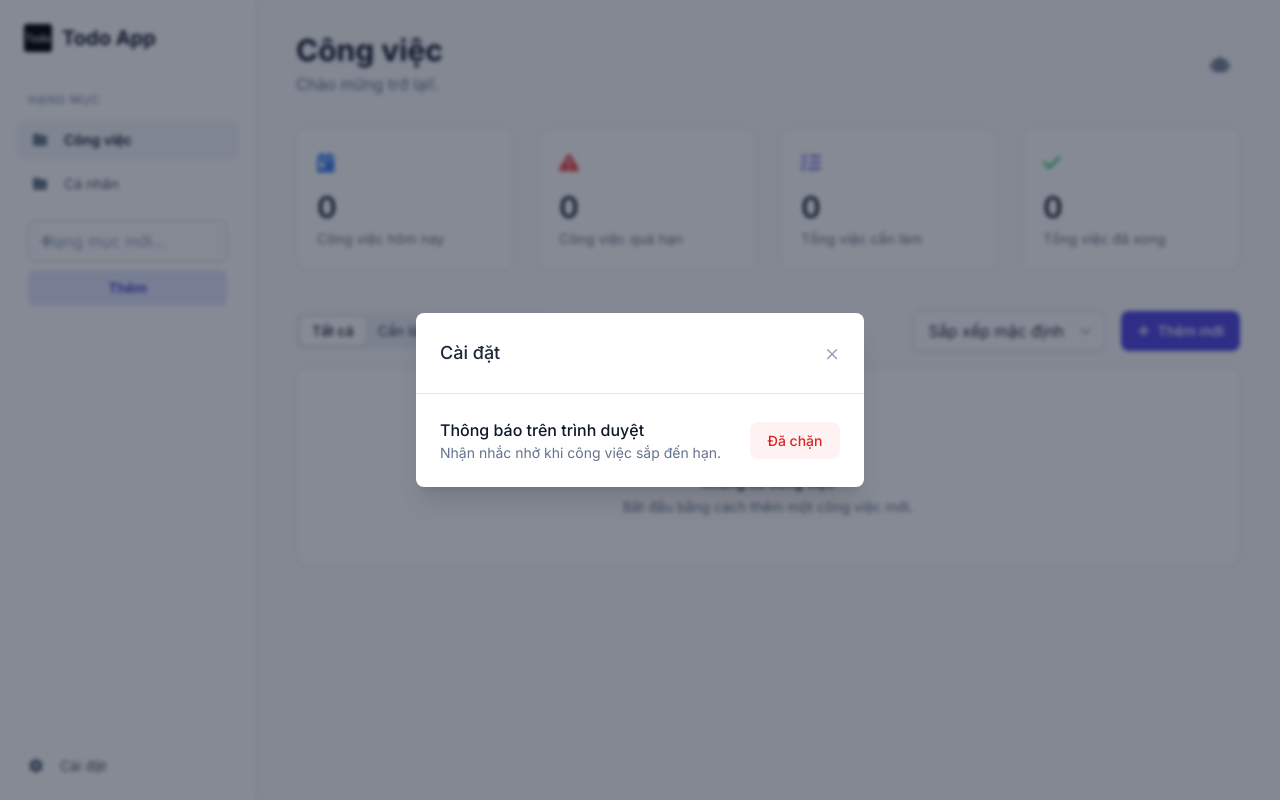
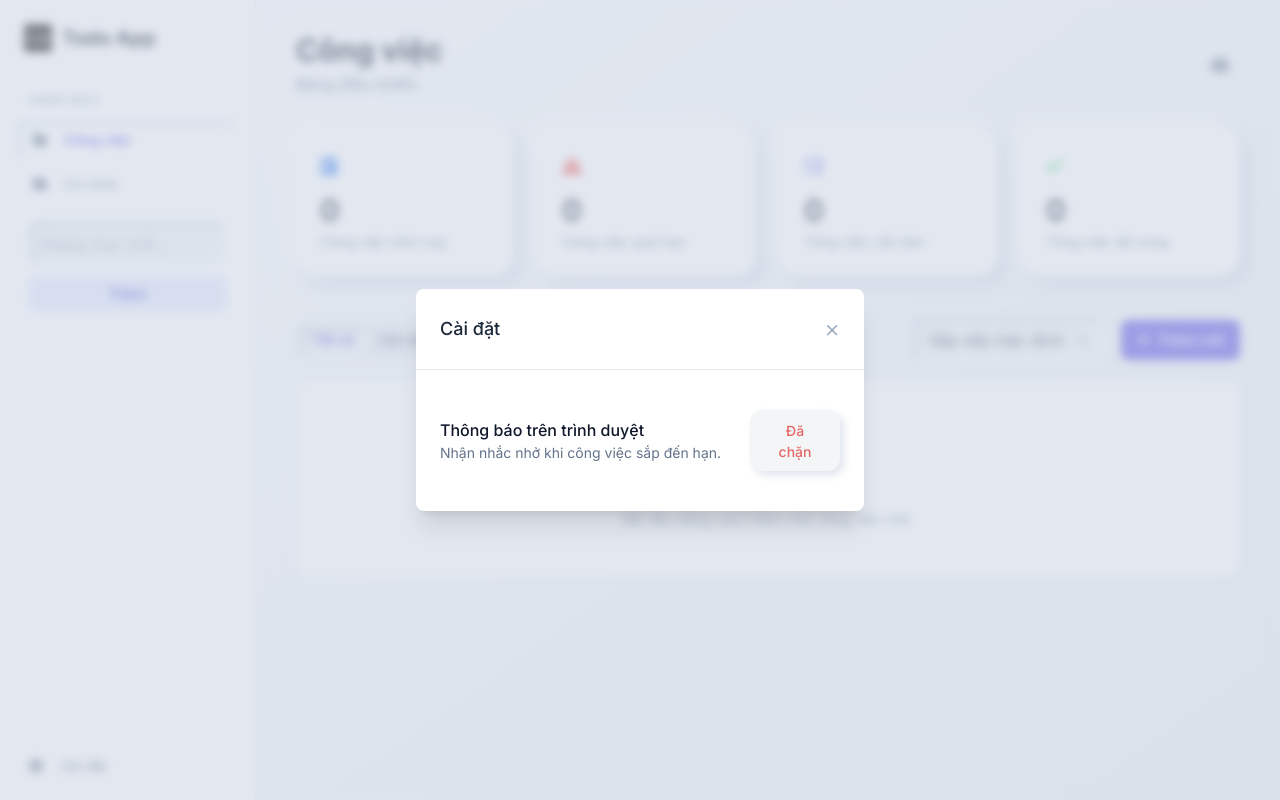
Before and after one commit to trchicuong/todo-app, a website built with Vite: page dashboard.html in a window 1280 px wide. Both pictures are taken after a click on the button "Cài đặt". Built offline with nearby package versions, Linux system fonts and the light colour scheme.

Commit message:
feat(UI): Change UI dashboard to Neumorphism soft UI

```diff
--- a/dashboard.html
+++ b/dashboard.html
@@ -68,8 +68,8 @@
                         <div class="min-w-0">
                             <h1 id="main-title" class="text-2xl md:text-3xl font-bold text-slate-900 truncate">Công việc
                             </h1>
-                            <p id="greeting-subtitle" class="text-slate-500 mt-1 text-sm md:text-base truncate">Chào
-                                mừng trở lại!.</p>
+                            <p id="greeting-subtitle" class="text-slate-500 mt-1 text-sm md:text-base truncate">Bảng
+                                điều khiển.</p>
                         </div>
                     </div>
                     <div class="flex items-center space-x-1 flex-shrink-0 ml-4">
@@ -81,22 +81,22 @@
                 </header>
 
                 <div class="grid grid-cols-1 sm:grid-cols-2 lg:grid-cols-4 gap-6 mt-8">
-                    <div class="bg-white p-5 rounded-xl border border-slate-200">
+                    <div class="neumorphism-stats-card bg-white p-5 rounded-xl border border-slate-200">
                         <i class="fa-solid fa-calendar-day text-blue-500 text-xl mb-3"></i>
                         <p id="stats-today" class="text-3xl font-semibold">0</p>
                         <p class="text-sm text-slate-500 mt-1">Công việc hôm nay</p>
                     </div>
-                    <div class="bg-white p-5 rounded-xl border border-slate-200">
+                    <div class="neumorphism-stats-card bg-white p-5 rounded-xl border border-slate-200">
                         <i class="fa-solid fa-exclamation-triangle text-red-500 text-xl mb-3"></i>
                         <p id="stats-overdue" class="text-3xl font-semibold">0</p>
                         <p class="text-sm text-slate-500 mt-1">Công việc quá hạn</p>
                     </div>
-                    <div class="bg-white p-5 rounded-xl border border-slate-200">
+                    <div class="neumorphism-stats-card bg-white p-5 rounded-xl border border-slate-200">
                         <i class="fa-solid fa-list-check text-indigo-500 text-xl mb-3"></i>
                         <p id="stats-pending" class="text-3xl font-semibold">0</p>
                         <p class="text-sm text-slate-500 mt-1">Tổng việc cần làm</p>
                     </div>
-                    <div class="bg-white p-5 rounded-xl border border-slate-200">
+                    <div class="neumorphism-stats-card bg-white p-5 rounded-xl border border-slate-200">
                         <i class="fa-solid fa-check text-green-500 text-xl mb-3"></i>
                         <p id="stats-completed" class="text-3xl font-semibold">0</p>
                         <p class="text-sm text-slate-500 mt-1">Tổng việc đã xong</p>
--- a/src/css/style.css
+++ b/src/css/style.css
@@ -1,15 +1,15 @@
 body {
     font-family: 'Inter', sans-serif;
-    background-color: #f8fafc;
-    /* Lighter background */
+    background: linear-gradient(145deg, #fdfdff, #e8edf2);
+    color: #5a677b;
     -webkit-font-smoothing: antialiased;
     -moz-osx-font-smoothing: grayscale;
+    min-height: 100vh;
 }
 
-/* Scrollbar */
 ::-webkit-scrollbar {
-    width: 5px;
-    height: 5px;
+    width: 6px;
+    height: 6px;
 }
 
 ::-webkit-scrollbar-track {
@@ -17,57 +17,62 @@ body {
 }
 
 ::-webkit-scrollbar-thumb {
-    background: #e2e8f0;
+    background: #d1d9e6;
     border-radius: 10px;
 }
 
 ::-webkit-scrollbar-thumb:hover {
-    background: #cbd5e1;
+    background: #b9c3d1;
 }
 
-/* Sidebar open state */
 #sidebar.open {
     transform: translateX(0);
 }
 
-/* Category Styles */
-.category-item.active {
-    background-color: #f1f5f9;
-    color: #0f172a;
-    font-weight: 600;
-}
-
 .category-item {
-    transition: background-color 0.2s ease-in-out;
+    transition: all 0.25s ease-in-out;
+    border-radius: 10px;
+    color: #64748b;
 }
 
 .category-item:hover {
-    background-color: #f8fafc;
+    background-color: transparent;
+    transform: translateY(-2px);
+    color: #4f46e5;
+}
+
+.category-item.active {
+    background-color: transparent;
+    color: #4f46e5;
+    font-weight: 600;
+    box-shadow: inset 3px 3px 7px #d1d9e6,
+        inset -3px -3px 7px #ffffff;
 }
 
 .category-item .task-count {
     font-size: 0.75rem;
-    background-color: #e2e8f0;
+    background-color: #eef2f5;
     color: #475569;
-    padding: 2px 6px;
-    border-radius: 9999px;
+    padding: 2px 8px;
+    border-radius: 12px;
     font-weight: 500;
+    box-shadow: 2px 2px 4px #d1d9e6,
+        -2px -2px 4px #ffffff;
 }
 
 .category-item.active .task-count {
     background-color: #4f46e5;
     color: white;
+    box-shadow: none;
 }
 
-
-/* Task Item Styles */
 .task-item {
     position: relative;
-    transition: background-color 0.2s ease;
+    transition: all 0.25s ease;
 }
 
 .task-item:hover {
-    background-color: #f8fafc;
+    background-color: #eef2f5;
 }
 
 .task-item:hover .task-actions {
@@ -81,108 +86,106 @@ body {
 }
 
 .task-item.completed {
-    opacity: 0.6;
+    opacity: 0.7;
+    box-shadow: inset 4px 4px 8px #d1d9e6,
+        inset -4px -4px 8px #ffffff;
+    border-radius: 0px;
 }
 
-.task-item.completed label {
-    text-decoration: line-through;
-}
-
+.task-item.completed label,
 .task-item.completed .due-date-text {
     text-decoration: line-through;
+    color: #94a3b8;
 }
 
 .task-item.dragging {
-    opacity: 0.5;
-    background: #f0f4ff;
-    box-shadow: 0 10px 15px -3px rgb(0 0 0 / 0.1), 0 4px 6px -4px rgb(0 0 0 / 0.1);
+    opacity: 0.8;
+    background: #eef2f5;
+    box-shadow: 10px 10px 20px #d1d9e6,
+        -10px -10px 20px #ffffff;
 }
 
 .task-item.editing {
-    background-color: #f0f4ff;
+    background-color: #eef2f5;
+    box-shadow: inset 6px 6px 12px #d1d9e6,
+        inset -6px -6px 12px #ffffff;
 }
 
-/* Priority Bar */
+.priority-low,
+.priority-medium,
+.priority-high {
+    box-shadow: inset 1px 1px 2px rgba(0, 0, 0, 0.15);
+}
+
 .priority-low {
     background-color: #22c55e;
 }
 
-/* green */
 .priority-medium {
     background-color: #f59e0b;
 }
 
-/* amber */
 .priority-high {
     background-color: #ef4444;
 }
 
-/* red */
-
-
-/* Filter Buttons */
 .filter-btn {
     color: #475569;
-    transition: background-color 0.2s ease, color 0.2s ease;
+    transition: all 0.25s ease;
+    border-radius: 10px;
+    white-space: nowrap;
+}
+
+.filter-btn:hover {
+    color: #0f172a;
+    transform: translateY(-1px);
 }
 
 .filter-btn.active {
-    background-color: #ffffff;
-    color: #0f172a;
-    box-shadow: 0 1px 3px 0 rgb(0 0 0 / 0.1), 0 1px 2px -1px rgb(0 0 0 / 0.1);
+    background-color: #eef2f5;
+    color: #4f46e5;
+    font-weight: 600;
+    box-shadow: inset 4px 4px 8px #d1d9e6,
+        inset -4px -4px 8px #ffffff;
 }
 
-/* Form Styles */
 .form-input,
 .form-select {
     -webkit-appearance: none;
-    /* Reset iOS default styles */
     appearance: none;
-    /* Standard property */
     display: block;
     width: 100%;
-    border-radius: 0.5rem;
-    /* more rounded */
-    border: 1px solid #cbd5e1;
-    background-color: #fdfdff;
-    padding: 0.625rem 0.875rem;
-    box-shadow: 0 1px 2px 0 rgb(0 0 0 / 0.05);
+    border-radius: 0.75rem;
+    border: 1px solid #eef2f5;
+    background-color: #eef2f5;
+    box-shadow: inset 4px 4px 8px #d1d9e6,
+        inset -4px -4px 8px #ffffff;
     transition: all 150ms ease-in-out;
     font-size: 16px;
-    /* Prevent iOS auto-zoom on focus */
     line-height: 1.25rem;
-    height: 42px;
-    /* Consistent height */
+    height: 48px;
+    color: #334155;
 }
 
-/* Ensure placeholder is visible and consistent */
+.form-input {
+    padding: 0.75rem 1rem;
+}
+
+.form-select {
+    padding: 0.75rem 2.5rem 0.75rem 1rem;
+}
+
 .form-input::placeholder {
     color: #94a3b8;
     opacity: 1;
 }
 
-.form-input::-webkit-input-placeholder {
-    color: #94a3b8;
-}
-
-.form-input:-ms-input-placeholder {
-    color: #94a3b8;
-}
-
 .form-input:focus,
 .form-select:focus {
-    outline: 2px solid transparent;
-    outline-offset: 2px;
-    border-color: #4f46e5;
-    box-shadow: 0 0 0 2px #c7d2fe;
-}
-
-.form-select {
-    -webkit-appearance: none;
-    -moz-appearance: none;
-    appearance: none;
-    padding-right: 2.5rem;
-    /* Space for the arrow */
+    outline: none;
+    box-shadow: inset 3px 3px 6px #d1d9e6,
+        inset -3px -3px 6px #ffffff,
+        0 0 0 2px #c7d2fe;
 }
 
 .select-wrapper {
@@ -191,27 +194,27 @@ body {
 
 .select-wrapper::after {
     content: '\f078';
-    /* Font Awesome chevron-down */
     font-family: "Font Awesome 6 Free";
     font-weight: 900;
     position: absolute;
-    right: 0.875rem;
+    right: 1rem;
     top: 50%;
     transform: translateY(-50%);
     pointer-events: none;
     color: #94a3b8;
-    font-size: 0.75rem;
+    font-size: 0.875rem;
 }
 
-
-/* Modal Styles */
 .modal-backdrop {
-    background-color: rgba(15, 23, 42, 0.5);
-    backdrop-filter: blur(2px);
+    background-color: rgba(209, 217, 230, 0.6);
+    backdrop-filter: blur(5px);
 }
 
-.prose {
-    max-width: 100%;
+.modal-content {
+    background: #eef2f5;
+    border-radius: 1rem;
+    box-shadow: 10px 10px 20px #d1d9e6,
+        -10px -10px 20px #ffffff;
 }
 
 .prose strong {
@@ -228,31 +231,25 @@ body {
     margin-bottom: 0.25rem;
 }
 
-/* Settings Modal Specifics */
 .setting-item {
     display: flex;
     justify-content: space-between;
     align-items: center;
     padding: 1rem 0;
-    border-bottom: 1px solid #f1f5f9;
-}
-
-.setting-item:first-child {
-    padding-top: 0;
+    border-bottom: 1px solid #dce1e7;
 }
 
 .setting-item:last-child {
     border-bottom: none;
-    padding-bottom: 0;
-}
-
-.setting-item-info {
-    padding-right: 1rem;
 }
 
 .setting-item-info h4 {
     font-weight: 500;
     color: #0f172a;
+}
+
+.setting-item-info {
+    padding-right: 1rem;
 }
 
 .setting-item-info p {
@@ -261,27 +258,72 @@ body {
 }
 
 .setting-item-action button {
-    padding: 0.5rem 1rem;
-    border-radius: 0.5rem;
+    padding: 0.6rem 1.2rem;
+    border-radius: 0.75rem;
     font-size: 0.875rem;
     font-weight: 500;
-    transition: background-color 0.2s, color 0.2s;
+    transition: all 0.2s;
     width: 90px;
     text-align: center;
+    border: none;
+    cursor: pointer;
+}
+
+.setting-item-action button:hover {
+    transform: translateY(-2px);
+}
+
+.setting-item-action button:active {
+    transform: translateY(0);
+    box-shadow: inset 2px 2px 4px #d1d9e6,
+        inset -2px -2px 4px #ffffff;
+}
+
+.setting-item-action .btn-granted,
+.setting-item-action .btn-default,
+.setting-item-action .btn-denied {
+    background: #eef2f5;
+    box-shadow: 4px 4px 8px #d1d9e6, -4px -4px 8px #ffffff;
 }
 
 .setting-item-action .btn-granted {
-    background-color: #ecfdf5;
     color: #16a34a;
 }
 
 .setting-item-action .btn-default {
-    background-color: #f1f5f9;
     color: #334155;
 }
 
 .setting-item-action .btn-denied {
-    background-color: #fef2f2;
     color: #dc2626;
     cursor: not-allowed;
+    opacity: 0.7;
 }
+
+.neumorphism-stats-card {
+    border-radius: 20px !important;
+    padding: 1.5rem !important;
+    border: none !important;
+    text-align: left;
+    transition: all 0.3s ease-in-out;
+    box-shadow: 8px 8px 16px #d1d9e6,
+        -8px -8px 16px #ffffff;
+}
+
+.neumorphism-stats-card:hover {
+    transform: translateY(-5px);
+    box-shadow: 10px 10px 20px #d1d9e6,
+        -10px -10px 20px #ffffff;
+}
+
+.neumorphism-stats-card i {
+    margin-bottom: 0.75rem !important;
+}
+
+.neumorphism-stats-card p.font-semibold {
+    color: #0f172a;
+}
+
+.neumorphism-stats-card p.text-slate-500 {
+    color: #64748b;
+}
```
Also changed, not shown: index.html (+4 -3 lines), .github/FUNDING.yml (added).
